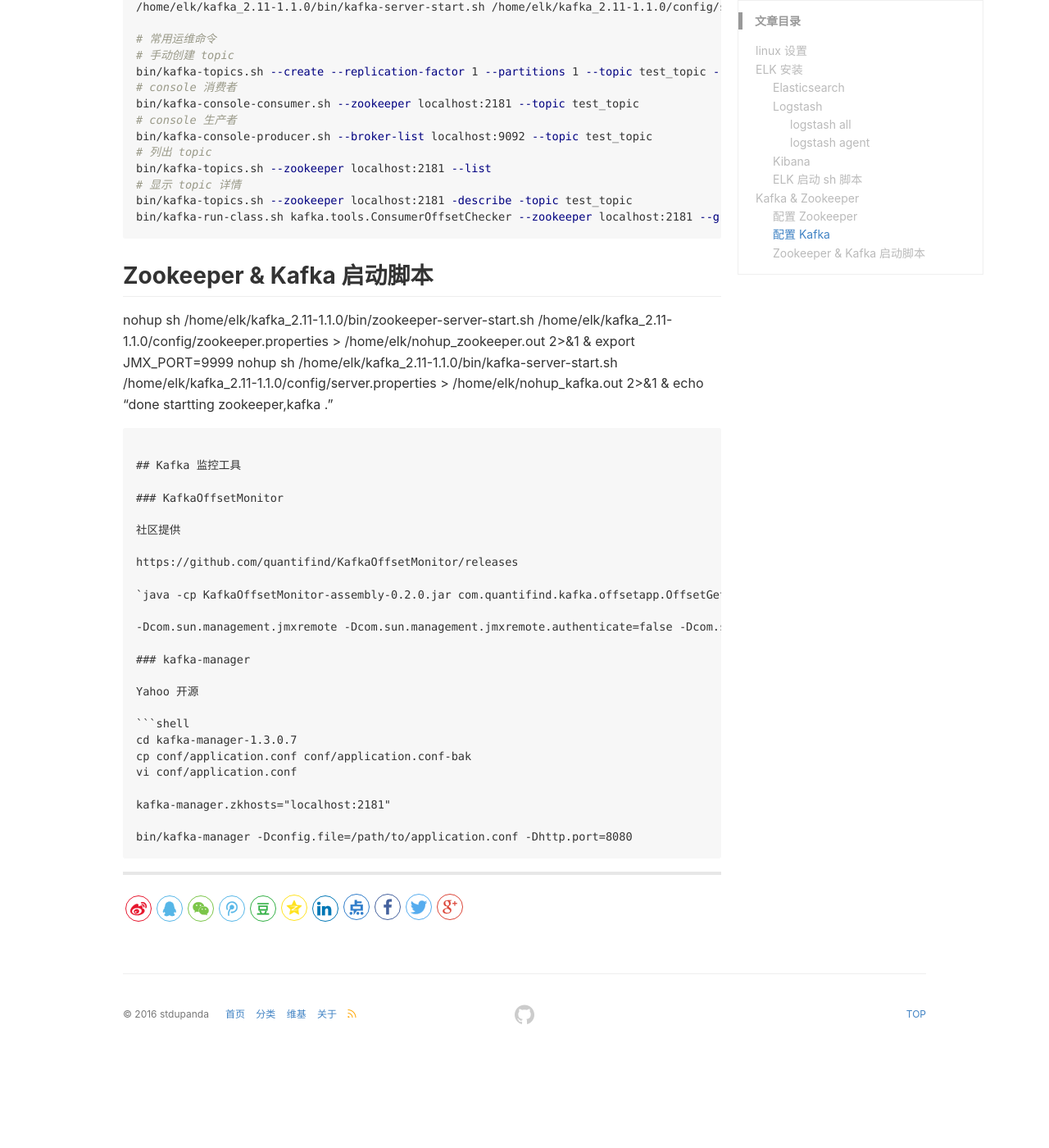
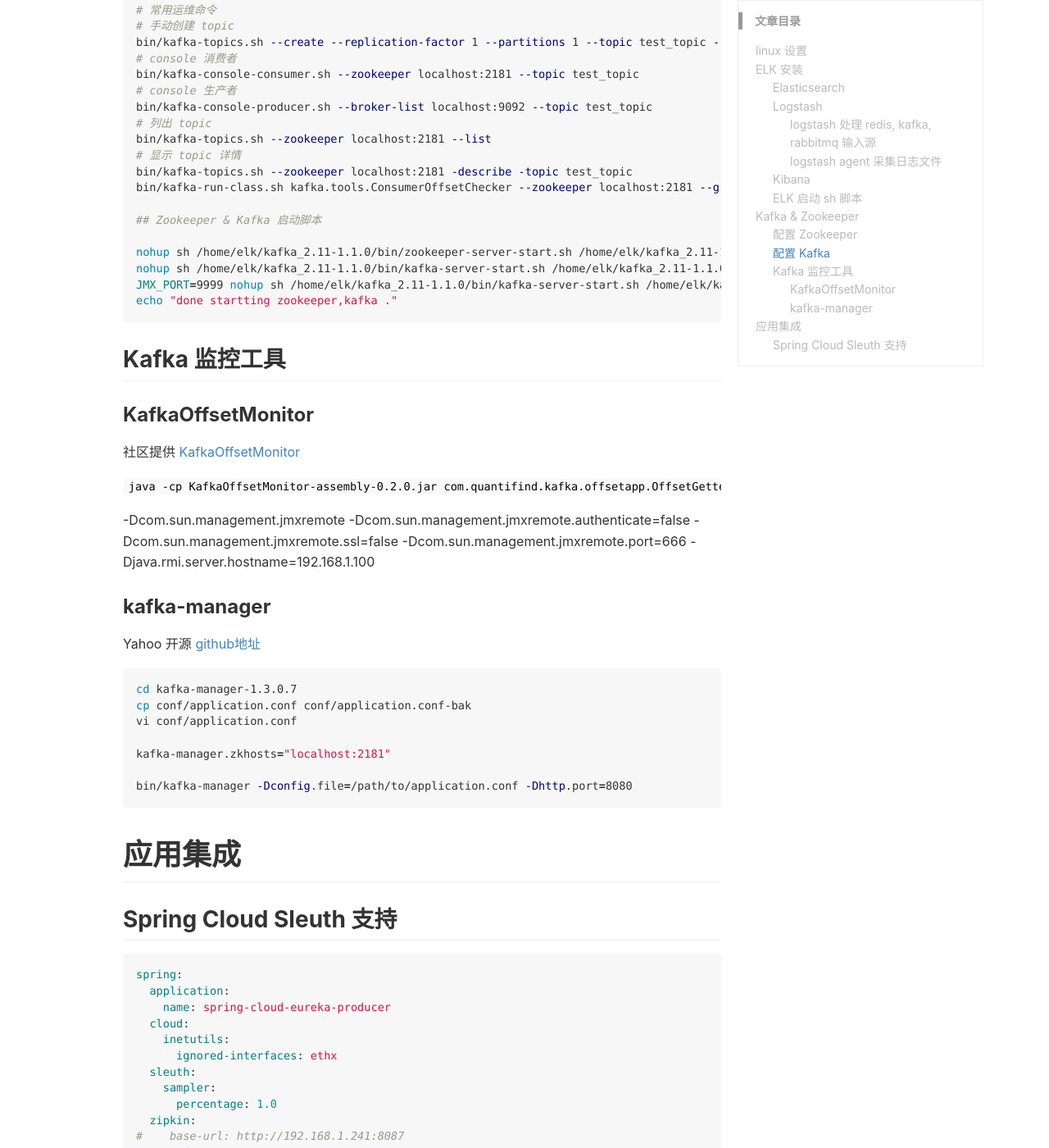
Before and after one commit to stdupanda/stdupanda.github.io, a Jekyll site: the page built from _posts/SpringCloud/2018-04-21-spring_cloud_sleuth+redis+kafka+elk.md, in a window 1280 px wide and 1400 px high, scrolled down 6007 px. Shown: the whole window at 82% size. Built offline with Jekyll 4.4.1, drawn with Linux system fonts in a browser that asks for light colours; nearby versions of some CDN libraries; comment, search, counter and statistics services are not loaded; before the commit the page ends 7293 px from its top, so only the background shows below that; some of the changed text lies outside the part shown.

Commit message:
2018-5-7 20:52:55

````diff
--- a/_posts/SpringCloud/2018-04-21-spring_cloud_sleuth+redis+kafka+elk.md
+++ b/_posts/SpringCloud/2018-04-21-spring_cloud_sleuth+redis+kafka+elk.md
@@ -80,7 +80,7 @@ bootstrap.system_call_filter: false
 
 [https://www.elastic.co/guide/en/logstash/current/index.html](https://www.elastic.co/guide/en/logstash/current/index.html "官网教程链接")
 
-### logstash all
+### logstash 处理 redis, kafka, rabbitmq 输入源
 
 ```shell
 cd logstash-6.2.4
@@ -136,7 +136,7 @@ output {
 
 以上即配置 redis/kafka/rabbitmq 为总日志信息来源，elasticsearch 为 日志采集后发送的目的地。
 
-### logstash agent
+### logstash agent 采集日志文件
 
 ```shell
 vi config/my_logstash_agent.conf # 写入以下内容
@@ -173,7 +173,6 @@ output {
 }
 ```
 
-
 ## Kibana
 
 ```shell
@@ -190,13 +189,12 @@ kibana.index: ".kibana"
 curl http://localhost:5601
 ```
 
-
 以上即完成了 Kibana 的配置和启动。
 
-注意：若采用 logback 直接发送日志到 logstash agent 的方式，可在 logback 配置中增加如下的 appender：
+注意：若采用 logback 直接发送日志到 logstash agent 的方式，建议在 logback 配置中增加如下的 appender：
 
 ```xml
-<appender name="logstash2" class="net.logstash.logback.appender.LogstashTcpSocketAppender">
+<appender name="logstash" class="net.logstash.logback.appender.LogstashTcpSocketAppender">
     <remoteHost>127.0.0.1</remoteHost>
     <port>4567</port>
     <filter class="ch.qos.logback.classic.filter.ThresholdFilter">
@@ -220,9 +218,8 @@ echo "done startting elk."
 
 # Kafka & Zookeeper
 
-http://mirrors.tuna.tsinghua.edu.cn/apache/kafka/1.1.0/kafka_2.11-1.1.0.tgz
-
-http://mirrors.shu.edu.cn/apache/zookeeper/stable/zookeeper-3.4.10.tar.gz
+- [kafka_2.11-1.1.0](http://mirrors.tuna.tsinghua.edu.cn/apache/kafka/1.1.0/kafka_2.11-1.1.0.tgz)
+- [zookeeper-3.4.10](http://mirrors.shu.edu.cn/apache/zookeeper/stable/zookeeper-3.4.10.tar.gz)
 
 ## 配置 Zookeeper
 
@@ -268,7 +265,6 @@ log.dirs=/home/elk/ #日志存放路径，上面创建的目录
 zookeeper.connect=localhost:2181 #zookeeper地址和端口，单机配置部署，localhost:2181
 host.name=你的ip
 
-
 cp config/producer.properties config/producer.properties-bak
 vi config/producer.properties
 
@@ -295,13 +291,12 @@ bin/kafka-topics.sh --zookeeper localhost:2181 --list
 # 显示 topic 详情
 bin/kafka-topics.sh --zookeeper localhost:2181 -describe -topic test_topic
 bin/kafka-run-class.sh kafka.tools.ConsumerOffsetChecker --zookeeper localhost:2181 --group test_group --topic test_topic
-```
 
 ## Zookeeper & Kafka 启动脚本
 
 nohup sh /home/elk/kafka_2.11-1.1.0/bin/zookeeper-server-start.sh /home/elk/kafka_2.11-1.1.0/config/zookeeper.properties > /home/elk/nohup_zookeeper.out 2>&1 &
-export JMX_PORT=9999
 nohup sh /home/elk/kafka_2.11-1.1.0/bin/kafka-server-start.sh /home/elk/kafka_2.11-1.1.0/config/server.properties > /home/elk/nohup_kafka.out 2>&1 &
+JMX_PORT=9999 nohup sh /home/elk/kafka_2.11-1.1.0/bin/kafka-server-start.sh /home/elk/kafka_2.11-1.1.0/config/server.properties > /home/elk/nohup_kafka.out 2>&1 &
 echo "done startting zookeeper,kafka ."
 ```
 
@@ -309,9 +304,7 @@ echo "done startting zookeeper,kafka ."
 
 ### KafkaOffsetMonitor
 
-社区提供
-
-https://github.com/quantifind/KafkaOffsetMonitor/releases
+社区提供 [KafkaOffsetMonitor](https://github.com/quantifind/KafkaOffsetMonitor/releases)
 
 `java -cp KafkaOffsetMonitor-assembly-0.2.0.jar com.quantifind.kafka.offsetapp.OffsetGetterWeb --zk 192.168.1.236:2181 --port 9092 --refresh 10.seconds --retain 1.days`
 
@@ -319,7 +312,7 @@ https://github.com/quantifind/KafkaOffsetMonitor/releases
 
 ### kafka-manager
 
-Yahoo 开源
+Yahoo 开源 [github地址](https://github.com/yahoo/kafka-manager)
 
 ```shell
 cd kafka-manager-1.3.0.7
@@ -330,5 +323,57 @@ kafka-manager.zkhosts="localhost:2181"
 
 bin/kafka-manager -Dconfig.file=/path/to/application.conf -Dhttp.port=8080
 ```
+# 应用集成
 
----
+## Spring Cloud Sleuth 支持
+
+```yml
+spring:
+  application:
+    name: spring-cloud-eureka-producer
+  cloud:
+    inetutils:
+      ignored-interfaces: ethx
+  sleuth:
+    sampler:
+      percentage: 1.0
+  zipkin:
+#    base-url: http://192.168.1.241:8087
+    sender:
+      type: kafka
+    rabbitmq:
+      queue: zipkin_queue
+    kafka:
+      topic: zipkin_topic
+  kafka:
+    bootstrap-servers: 192.168.1.236:9092
+    client-id: ${spring.application.name}_${server.port}
+  rabbitmq:
+    host: 172.16.100.156
+    port: 5672
+    username: rabbitmq
+    password: rabbitmq
+```
+
+```xml
+<dependency>
+    <groupId>org.springframework.cloud</groupId>
+    <artifactId>spring-cloud-starter-zipkin</artifactId>
+</dependency>
+<dependency>
+    <groupId>org.springframework.amqp</groupId>
+    <artifactId>spring-rabbit</artifactId>
+</dependency>
+<dependency>
+    <groupId>org.springframework.kafka</groupId>
+    <artifactId>spring-kafka</artifactId>
+</dependency>
+```
+
+可视情况，使用 sleuth 将应用调用情况的日志发送到 web(zipkin), 或者 rabbitmq/kafka 发送到 ELK.
+
+在Spring Cloud 中详细使用 ELK 可参考另一篇文章：
+
+
+
+...
````
Also changed, not shown: other parts of _posts/SpringCloud/2018-04-21-spring_cloud_sleuth+redis+kafka+elk.md (+3 -3 lines), _posts/SpringBoot/2018-05-07-springboot-07-config-center.md (added, +195 -0 lines).
